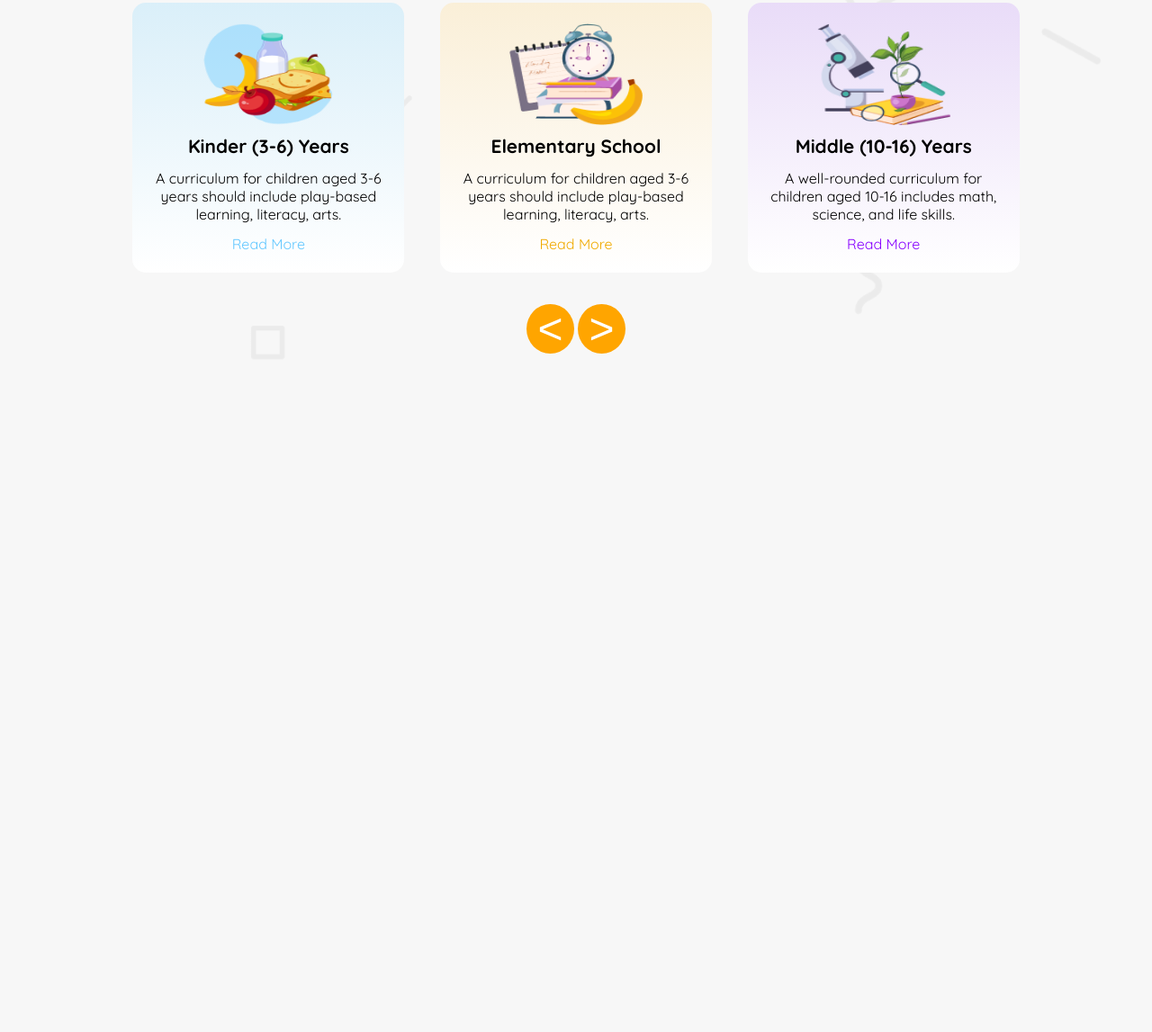
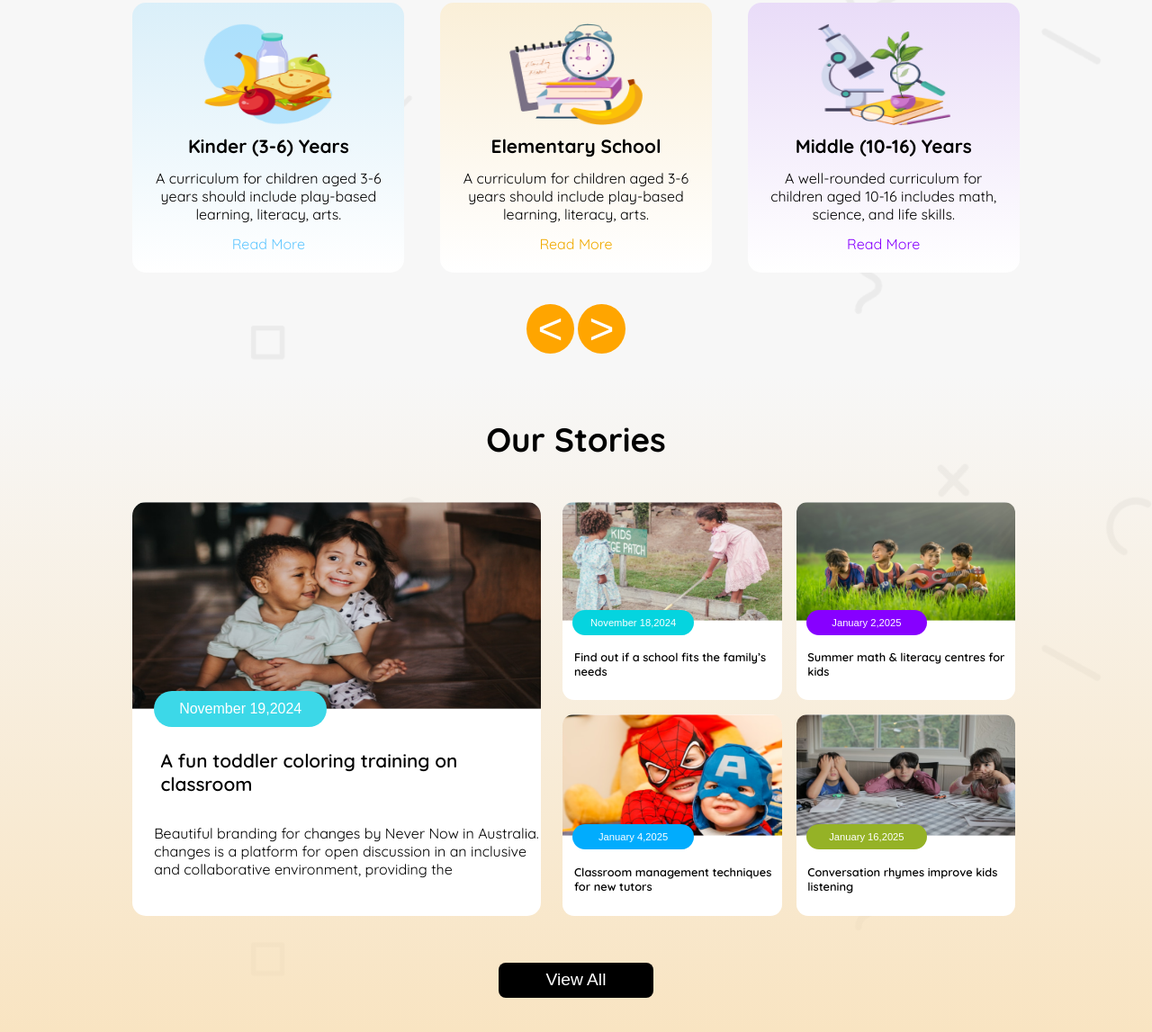
Before and after one commit to Rahat-khan117/My-assignment-2nd, a plain HTML site: page index.html in a window 1280 px wide. Shown: the part 624-1771 px from the top of the page at 90% size. Before the commit the page ends 1041 px from the top, so only its background shows below. Drawn offline with Linux system fonts and the light colour scheme.

Commit message:
4rth part done

```diff
--- a/index.css
+++ b/index.css
@@ -164,3 +164,114 @@
   .read_more{
     text-decoration: none;
   }
+
+  /* Our stories */
+
+  .main_box{
+    height: 100%;
+    width: 100%;
+    display: flex;
+    flex-direction: column;
+    align-items: center;
+    background-image: url(assets/bg.png);
+    background-size: 100%;
+    background: linear-gradient(to top ,#f9ddaec0,#f7f7f71c);
+  }
+  .our_stories{
+     height: 750px;
+     width: 77%;
+     display: flex;
+     flex-direction: column;
+     align-items: center;
+
+  }
+  .story_heading{
+    font-size: 2.3em;
+    font-weight: 700;
+    margin: 1.3em;
+  }
+  .story_box{
+     height: 460px;
+     width: 100%;
+     display: flex;
+     gap: 2.5%;
+  }
+  .story_box1{
+    height: 460px;
+    width: 46%;
+    background-color: #ffffff;
+    border-radius: 15px;
+  }
+  .story_box1 img {
+    width: 100%;
+    height: 50%;
+    border-radius: 15px 15px 0 0;
+  }
+  .story_1_btn{
+    background-color: #3CD8E8;
+    color: white;
+    height: 2.5em;
+    font-size: 1em;
+    width: 12em;
+    border: 0;
+    border-radius: 22px;
+    position: relative;
+    bottom: 1.5em;
+    left: 1.5em;
+  }
+  .story_1_heading{
+    font-size: 1.3em;
+    font-weight: 600;
+    margin-left: 1.5em;
+  }
+  .story_1_dis{
+    margin: 2em 0 0 1.5em;
+  }
+  .story_box2{
+    height: 460px;
+     width: 51%;
+     display: grid;
+     grid-template-columns: repeat(2, 1fr);
+     gap: 1em;
+  }
+  .small_box{
+    height: 100%;
+    width: 100%;
+    background-color: #ffffff;
+    border-radius: 13px;
+  }
+  .small_box img{
+    height: 60%;
+    width: 100%;
+    border-radius: 12px 12px 0 0;
+  }
+  .small_box button{
+    background-color: #95B226;
+    color: white;
+    height: 2.5em;
+    font-size: .7em;
+    width: 12em;
+    border: 0;
+    border-radius: 22px;
+    position: relative;
+    bottom: 1.5em;
+    left: 1em;
+  }
+  .small_box p{
+    font-size: 0.8em;
+    margin-left: 1em;
+    font-weight: 600;
+  }
+  .mobile_story{
+    display: none;
+  }
+  .view{
+    font-size: 1.2em;
+    height: 2em;
+    width: 9em;
+    background-color: black;
+    color: white;
+    border: 0;
+    border-radius: 8px;
+    margin-top: 2.7em;
+  }
--- a/index.html
+++ b/index.html
@@ -87,6 +87,61 @@
               </div>
             </div>
           </div>
+          <div class="main_box">
+            <div class="our_stories">
+               <p class="story_heading">Our Stories</p>
+               <div class="story_box">
+                <div class="story_box1">
+                    <img src="assets/story-1.png">
+                    <button class="story_1_btn">November 19,2024</button>
+                    <p class="story_1_heading">A fun toddler coloring training on
+                        classroom</p>
+                    <p class="story_1_dis">Beautiful branding for changes by Never Now in Australia.
+                        changes is a platform for open discussion in an inclusive and
+                        collaborative environment, providing the</p>
+                </div>
+                <div class="story_box2">
+                    <div class="small_box">
+                        <img src="assets/story-2.png">
+                        <button style="background-color: #05d4df;">November 18,2024</button>
+                        <p>Find out if a school fits the
+                            family’s needs</p>
+                    </div>
+                    <div class="small_box">
+                        <img src="assets/story-3.png">
+                        <button style="background-color: #8700FF;">January 2,2025</button>
+                        <p>Summer math & literacy
+                            centres for kids</p>
+                    </div>
+                    <div class="small_box">
+                        <img src="assets/story-4.png">
+                        <button style="background-color: #01acfd;">January 4,2025</button>
+                        <p>Classroom management
+                            techniques for new tutors</p>
+                    </div>
+                    <div class="small_box">
+                        <img src="assets/story-5.png">
+                        <button>January 16,2025</button>
+                        <p>Conversation rhymes
+                            improve kids listening</p>
+                    </div>
+                    <div class="small_box mobile_story">
+                        <img src="assets/story-3.png">
+                        <button style="background-color: #8700FF;">January 2,2025</button>
+                        <p>Summer math & literacy
+                            centres for kids</p>
+                    </div>
+                    <div class="small_box mobile_story">
+                        <img src="assets/story-3.png">
+                        <button style="background-color: #8700FF;">January 2,2025</button>
+                        <p>Summer math & literacy
+                            centres for kids</p>
+                    </div>
+                </div>
+               </div>
+               <button class="view">View All</button>
+            </div>
+          </div>
     </main>
     <footer></footer>
   </body>
--- a/media.css
+++ b/media.css
@@ -1,10 +1,12 @@
-@media screen and (max-width:576px) {
+@media screen and (max-width: 576px) {
   /* header part */
-    .nav_icon p,.nav_name,.nav_btn{
+  .nav_icon p,
+  .nav_name,
+  .nav_btn {
     display: none;
   }
 
-    .nav_bar{
+  .nav_bar {
     width: 100%;
     background-color: #e7dddd;
     justify-content: space-between;
@@ -12,38 +14,38 @@
   .nav_icon {
     margin-left: 2em;
   }
-    .nav_bar i{
+  .nav_bar i {
     display: initial;
     font-size: 2em;
     margin-right: 1.5em;
   }
 
   /* Banner Part */
-    .box2-main{
+  .box2-main {
     display: none;
   }
-      .box2-mobile{
+  .box2-mobile {
     display: inline;
     display: flex;
     justify-content: center;
   }
-      .banner_box{
+  .banner_box {
     flex-direction: column;
     height: 100%;
     width: 100%;
     align-items: center;
   }
-      .banner_box2,.banner_box1{
+  .banner_box2,
+  .banner_box1 {
     height: 100%;
     width: 100%;
-
   }
-      .banner_box1{
+  .banner_box1 {
     display: flex;
     flex-direction: column;
     align-items: center;
   }
-      .banner_text p{
+  .banner_text p {
     text-align: center;
   }
 
@@ -51,7 +53,7 @@
     height: 85%;
     width: 85%;
   }
-      .banner_text{
+  .banner_text {
     margin-top: 1em;
     display: flex;
     flex-direction: column;
@@ -59,23 +61,58 @@
     height: 100%;
     width: 100%;
   }
-      .enroll{
+  .enroll {
     margin-top: 2em;
   }
 
   /* Curriculum part */
-      .btn_box{
+  .btn_box {
     display: none;
   }
-      .culum_box1{
+  .culum_box1 {
     flex-direction: column;
     height: 1000px;
   }
-      .culum_box2{
+  .culum_box2 {
     width: 100%;
     height: 400px;
   }
-      .culum_title{
+  .culum_title {
     text-align: center;
   }
+
+  /* Our stories */
+  .story_box1 {
+    display: none;
   }
+  .main_box {
+    height: 935px;
+    width: 100%;
+    display: flex;
+    flex-direction: column;
+    align-items: center;
+    position: relative;
+    top: 38em;
+  }
+  .our_stories {
+    height: 890px;
+    width: 90%;
+  }
+  .story_box2 {
+    height: 100%;
+    width: 100%;
+  }
+  .story_heading {
+    text-align: center;
+  }
+  .mobile_story {
+    display: inline;
+  }
+  .view {
+    position: relative;
+    top: 10em;
+    font-size: 1.2em;
+    height: 2em;
+    width: 9em;
+  }
+}
```
Lines whose indentation alone changed are shown as unchanged.
